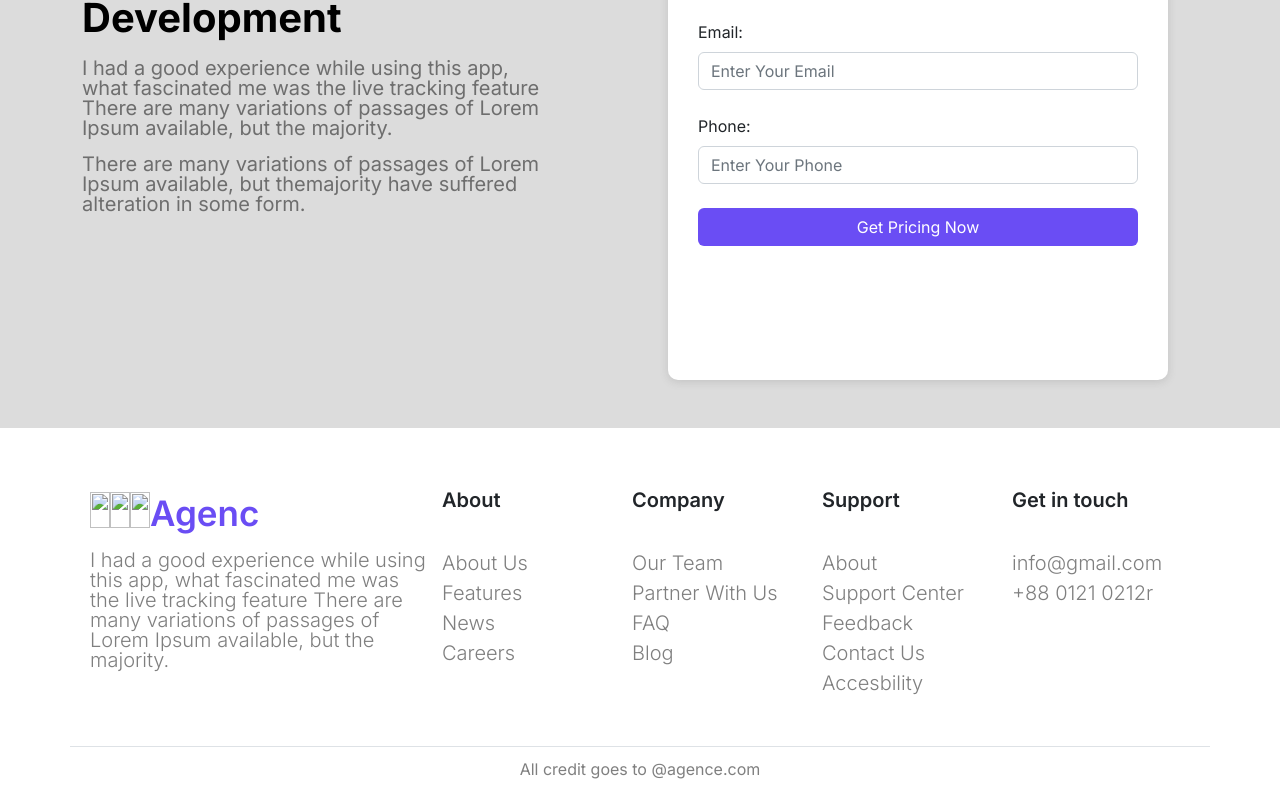
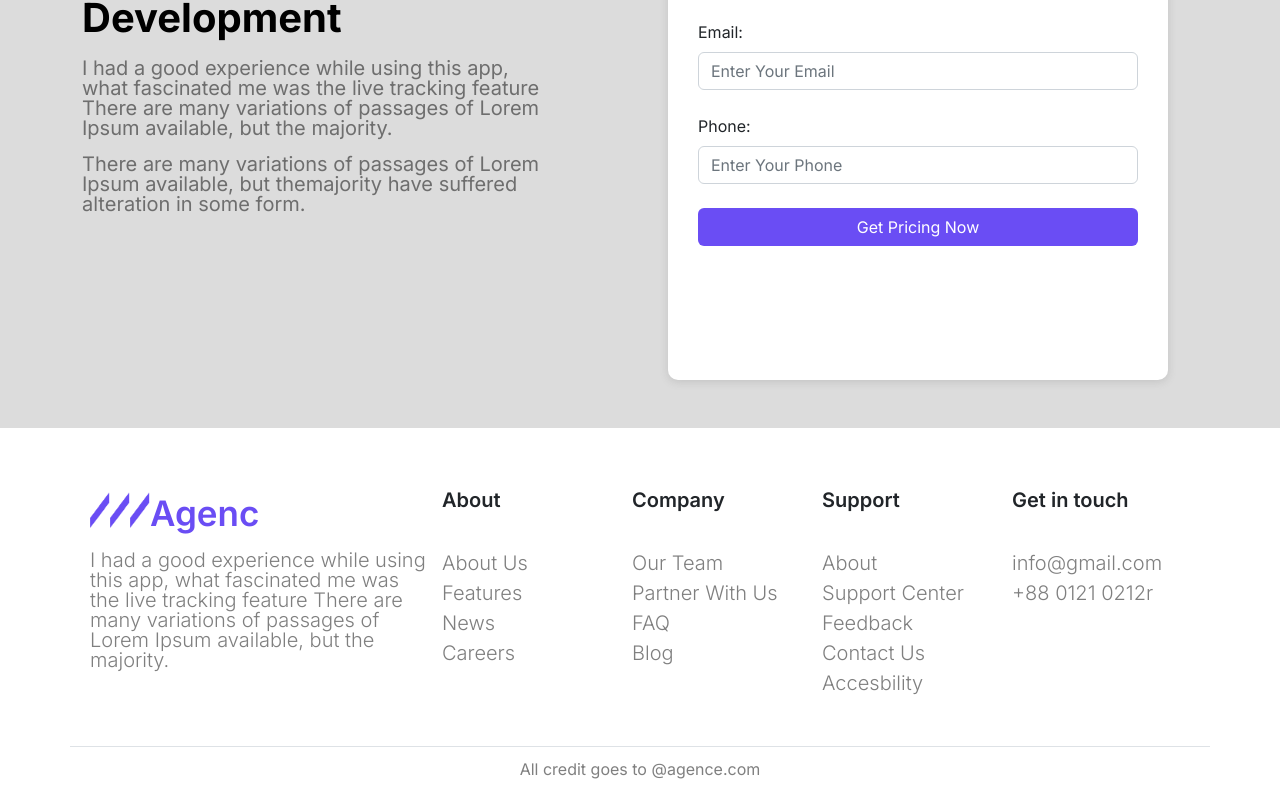
Before and after one commit to mdsamiulislam54/Agnce_website_design, a plain HTML site: page index.html in a window 1280 px wide. Shown: the part 6504-7312 px from the top of the page. Drawn offline with nearby package versions, Linux system fonts and the light colour scheme; the site is published under a folder, as on GitHub Pages, so addresses that start at the root find nothing; a web font is replaced by a local one.

Commit message:
footer section logo update

```diff
--- a/index.html
+++ b/index.html
@@ -450,9 +450,9 @@
     <div class="d-flex justify-content-between align-items-start gap-1">
       <div class="clo-4 px-2">
         <div class="nav_image d-flex mb-3 ">
-          <img src="/img/Vector.png" class="" alt="">
-          <img src="/img/Vector.png" alt="">
-          <img src="/img/Vector.png" alt="">
+          <img src="./img/Vector.png" class="" alt="">
+          <img src="./img/Vector.png" alt="">
+          <img src="./img/Vector.png" alt="">
           <div>
               <a href="#" class="navbar-brand">Agenc</a>
           </div>
```
